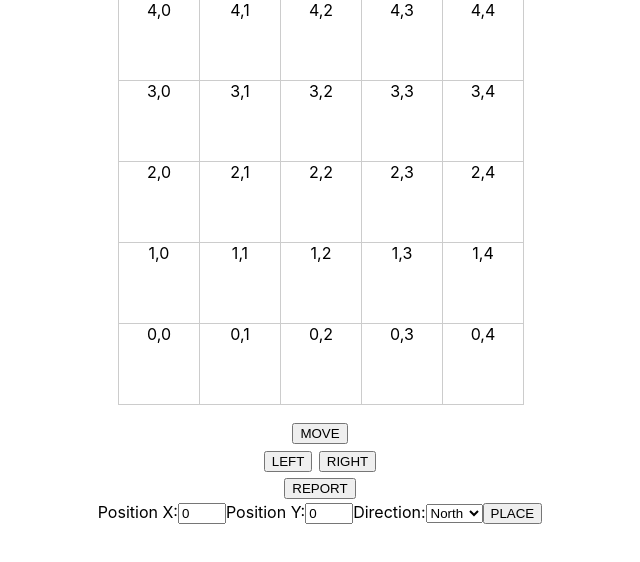
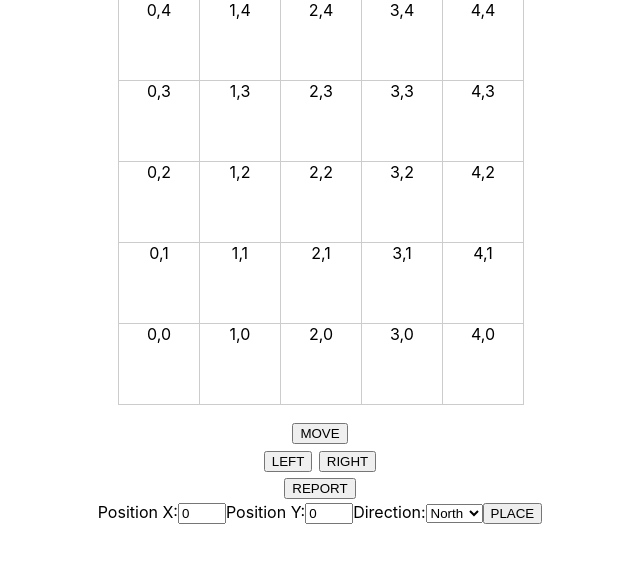
Before and after one commit to micail/react-robot, a React (Create React App) app: page / in a window 1280 px wide. Shown: the top 562 px of the page, without its empty margins (320-960 px from the left). Built offline with nearby package versions, Linux system fonts and the light colour scheme.

Commit message:
Fix axis order.

```diff
--- a/src/App.jsx
+++ b/src/App.jsx
@@ -81,13 +81,13 @@ export const App = ({ position }) => {
   const move = () => {
     switch (f) {
       case 'N':
+        return dispatch(updatePosition({ x, y: increase(y), f }));
+      case 'E':
         return dispatch(updatePosition({ x: increase(x), y, f }));
-      case 'E':
-        return dispatch(updatePosition({ x, y: increase(y), f }));
       case 'S':
+        return dispatch(updatePosition({ x, y: decrease(y), f }));
+      case 'W':
         return dispatch(updatePosition({ x: decrease(x), y, f }));
-      case 'W':
-        return dispatch(updatePosition({ x, y: decrease(y), f }));
       default:
         return dispatch(updatePosition({ x, y, f }));
     }
--- a/src/components/Table/Table.jsx
+++ b/src/components/Table/Table.jsx
@@ -7,7 +7,7 @@ import './Table.scss';
 
 const Table = ({ matrix, position }) => (
   <div className="grid-container">
-    {(matrix.map((row, x) => row.map((y) => <Place key={`${x}-${y}`} x={x} y={y} position={position} />))).reverse()}
+    {(matrix.map((row, y) => row.map((x) => <Place key={`${x}-${y}`} x={x} y={y} position={position} />))).reverse()}
   </div>
 );
 
```
